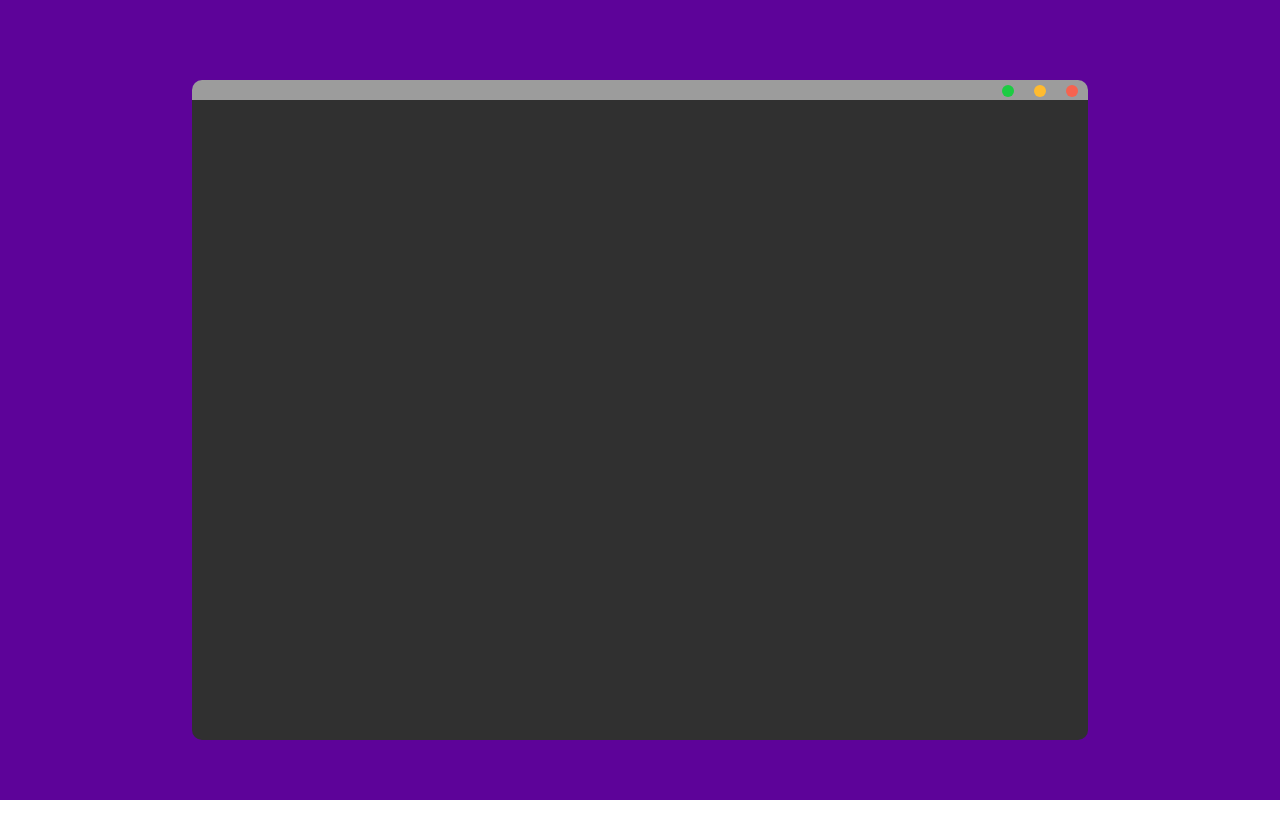
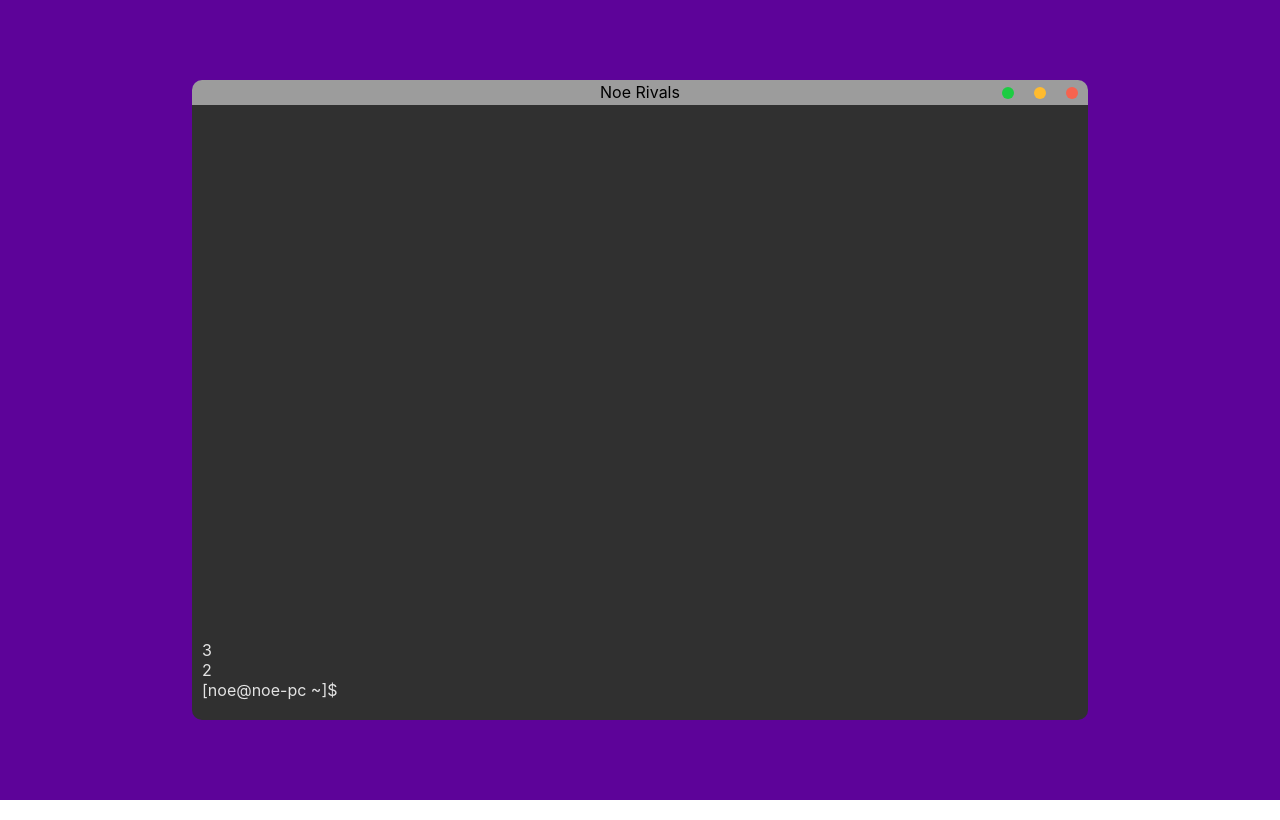
Before and after one commit to noeRls/portfolio, a React (Create React App) app: page / in a window 1280 px wide. Built offline with nearby package versions, Linux system fonts and the light colour scheme.

Commit message:
[*](src/scenes/cmd): add cmd content

```diff
--- a/src/scenes/cmd/index.css
+++ b/src/scenes/cmd/index.css
@@ -1,3 +1,9 @@
+:root {
+    --header-size: 25px;
+    --cmd-height: 80vh;
+    --cmd-width: 70vw;
+}
+
 .background {
     background: #5d0399;
     height: 100vh;
@@ -7,29 +13,86 @@
 
 .cmd-container {
     display:inline-block;
-    height: 80vh;
-    margin: 10vh 0;
-    width: 70vw;
+    height: var(--cmd-height);
+    margin: calc(calc(100vh - var(--cmd-height)) / 2) 0;
+    width: var(--cmd-width);
     vertical-align: middle;
     position: relative;
 }
 
 .cmd {
     background: #303030;
-    border-top: solid 20px #9c9c9c;
+    border-top: solid var(--header-size) #9c9c9c;
     border-radius: 10px;
+    box-sizing: border-box;
 }
 
+.box {
+    flex: 1;
+}
 .cmd-button {
     border-radius: 100px;
     width: 12px;
     height: 12px;
     margin: 0 10px;
+    margin-top: 7px;
     float: right;
     background: solid 10px;
 }
 
-.cmd-button-container {
-    margin-top: -15px;
+.cmd-button:hover {
+    cursor: pointer;
+}
+
+.cmd-button-red {
+    background-color: #F6634F;
+}
+
+.cmd-button-red:hover {
+    background-color: #ed3d26;
+}
+
+.cmd-button-orange {
+    background-color: #FFBB2F;
+}
+
+.cmd-button-orange:hover {
+    background-color: #ff9e2f;
+}
+
+.cmd-button-green {
+    background-color: #1CCC42;
+}
+
+.cmd-button-green:hover {
+    background-color: #0bba0e;
+}
+
+.cmd-top-container {
+    margin-top: calc(-1 * var(--header-size));
+    line-height: var(--header-size);
+    flex-direction: row;
+    display: flex;
+}
+
+.cmd-content-container {
+    display: flex;
+    flex-direction: column-reverse;
+    height: 100%;
     width: 100%;
+    text-align: left;
+    overflow: hidden;
 }
+
+.cmd-content {
+    margin: 0 10px;
+    color: #e3e3e3;
+}
+
+.cmd-content-first {
+    margin-bottom: 20px;
+}
+
+.cmd-content-last {
+    margin-top: 20px;
+}
--- a/src/scenes/cmd/index.js
+++ b/src/scenes/cmd/index.js
@@ -6,10 +6,27 @@ class CMD extends React.Component {
     return (
       <div className="background">
         <div className="cmd-container cmd">
-          <div className="cmd-button-container">
-            <span className="cmd-button" style={{ backgroundColor: '#F6634F' }} />
-            <span className="cmd-button" style={{ backgroundColor: '#FFBB2F' }} />
-            <span className="cmd-button" style={{ backgroundColor: '#1CCC42' }} />
+          <div className="cmd-top-container">
+            <span className="box" />
+            <span className="box">
+              Noe Rivals
+            </span>
+            <span className="box">
+              <span className="cmd-button cmd-button-red" />
+              <span className="cmd-button cmd-button-orange" />
+              <span className="cmd-button cmd-button-green" />
+            </span>
+          </div>
+          <div className="cmd-content-container">
+            <div className="cmd-content cmd-content-first">
+              [noe@noe-pc ~]$
+            </div>
+            <div className="cmd-content">
+              2
+            </div>
+            <div className="cmd-content">
+              3
+            </div>
           </div>
         </div>
       </div>
```
